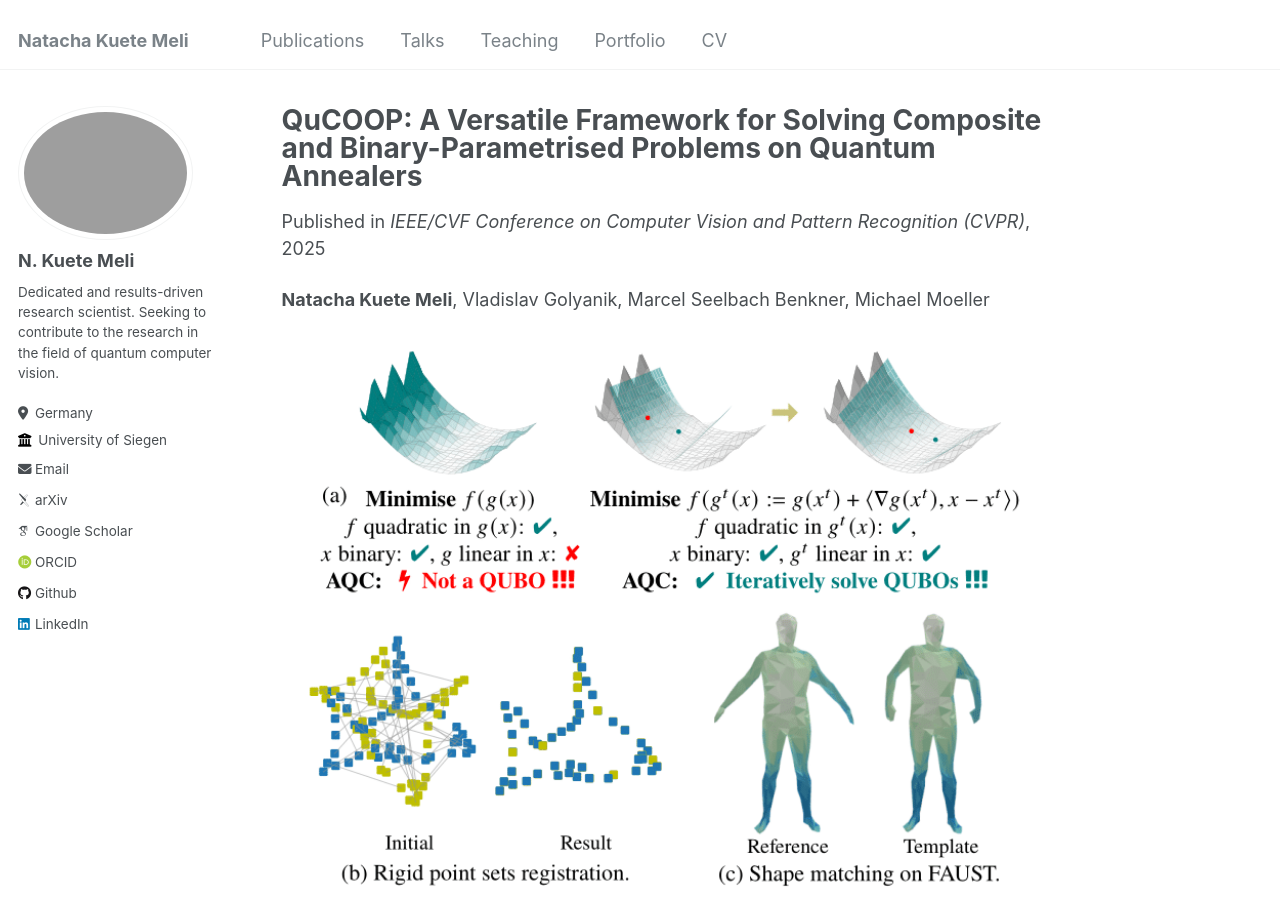
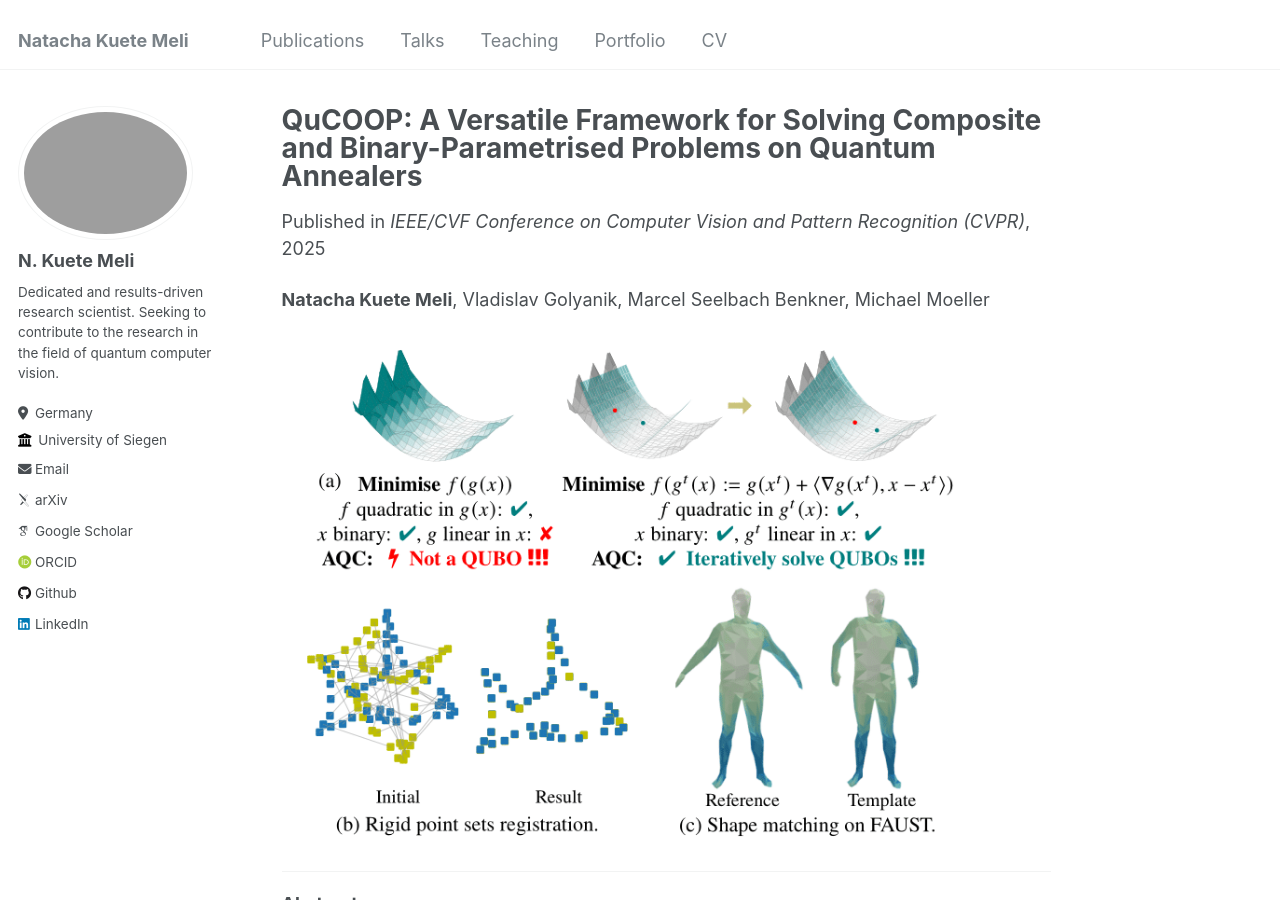
Before and after one commit to nkuetemeli/nkuetemeli.github.io, a Jekyll site: the page built from _publications/paper-title-number-3.md, in a window 1280 px wide and 900 px high. Built offline with Jekyll 4.4.1, drawn with Linux system fonts in a browser that asks for light colours; some web fonts are replaced.

Commit message:
MyGit 1. Attempt

```diff
--- a/_publications/paper-title-number-3.md
+++ b/_publications/paper-title-number-3.md
@@ -16,7 +16,7 @@ bibtex: true
 
 {{ page.authors }}
 
-<img src="/files/paper3/paper3_banner.png" width='900'/>
+<img src="/files/paper3/paper3_banner.png" width='700'/>
 
 ---
 **Abstract:**
```
